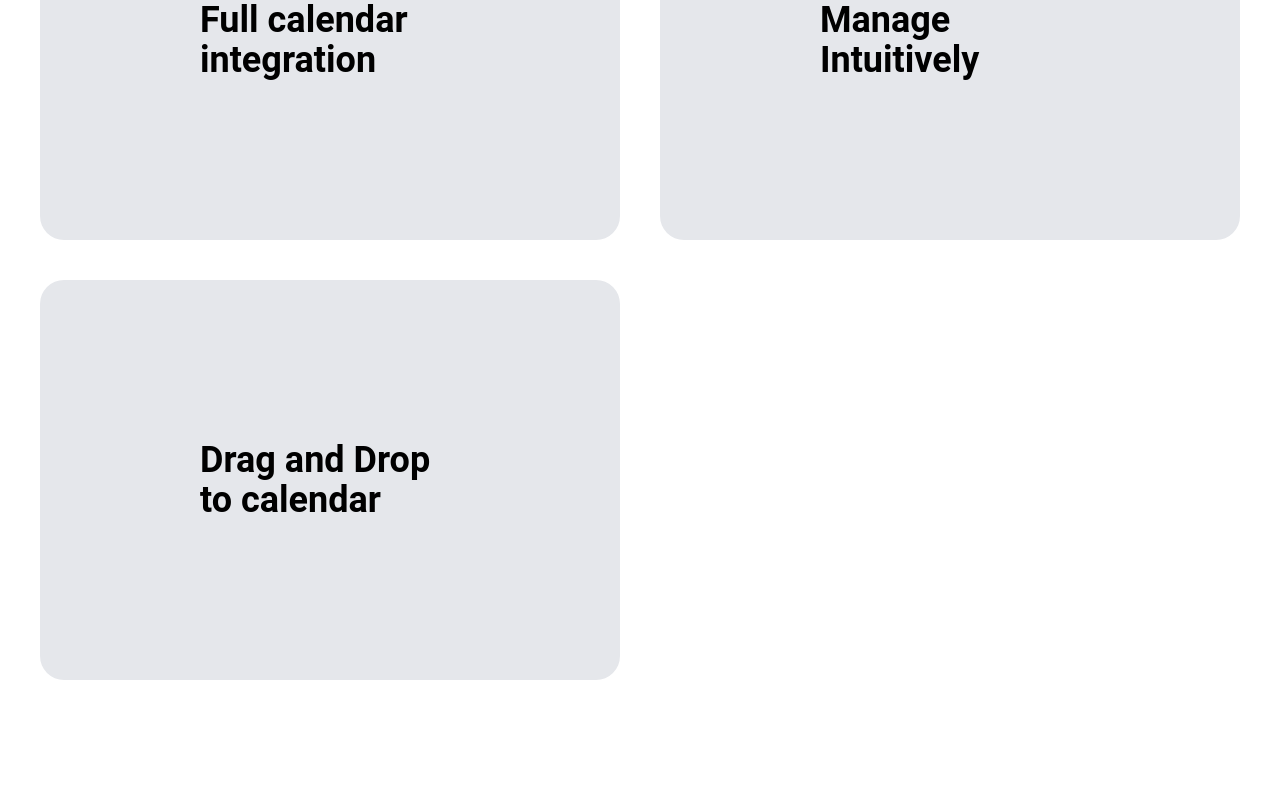
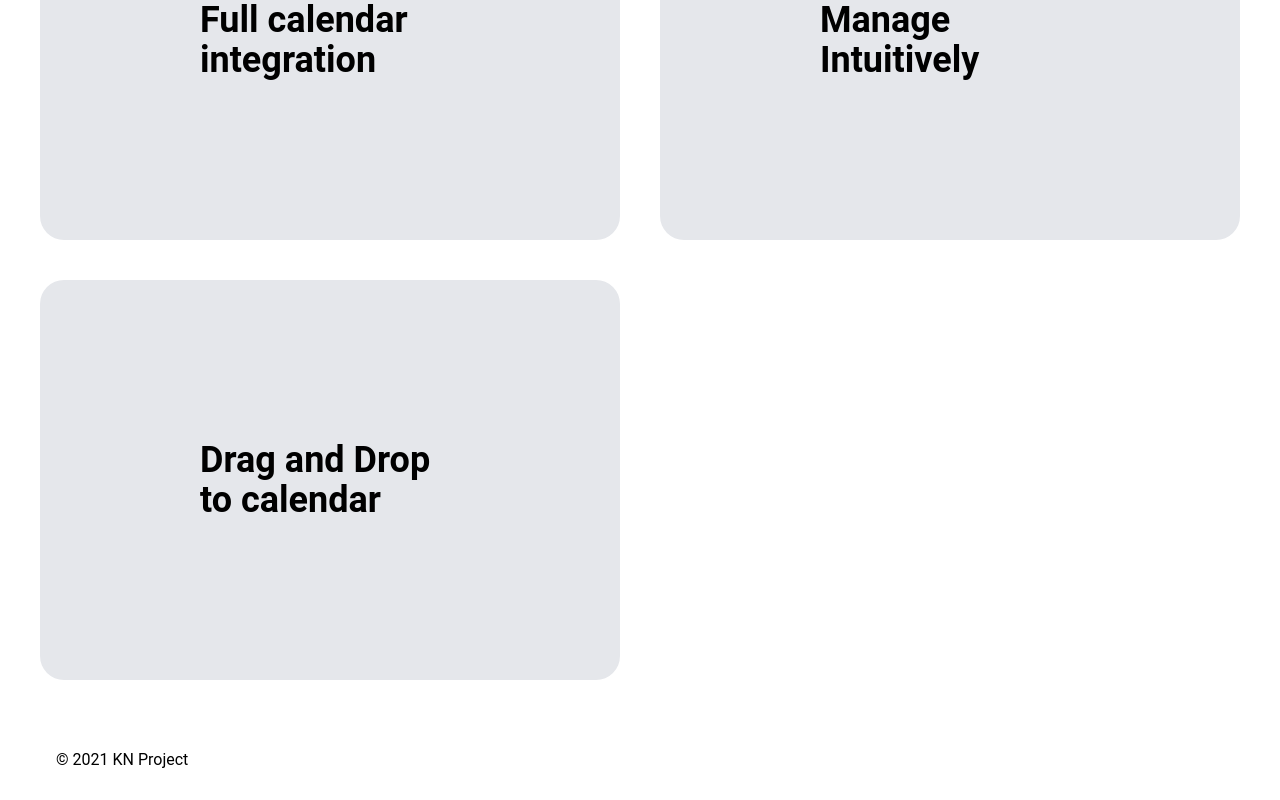
Before and after one commit to pythagoreaneng/efficiently-app-landing, a React (Create React App) app: page / in a window 1280 px wide. Shown: the part 1168-1968 px from the top of the page. Before the commit the page ends 1888 px from the top, so only its background shows below. Built offline with nearby package versions, Linux system fonts and the light colour scheme.

Commit message:
Add Footer

```diff
--- a/src/App.js
+++ b/src/App.js
@@ -3,6 +3,7 @@ import { Switch, Route } from 'react-router-dom';
 import React, { useState, useEffect } from 'react'
 import Navbar from './components/Navbar';
 import Home from './pages';
+import Footer from './components/Footer';
 
 
 
@@ -14,6 +15,7 @@ function App() {
       <Switch>
         <Route path="/" exact component={Home} />
       </Switch>
+      <Footer />
 
     </>
   );
--- /dev/null
+++ b/src/components/Footer.js
@@ -0,0 +1,11 @@
+import React from 'react'
+
+function Footer() {
+    return (
+        <div className="flex justify-start items-center h-20 pl-15 from-gray-50 text-black">
+            <p className="ml-14">&copy; 2021 KN Project</p>
+        </div>
+    )
+}
+
+export default Footer
```
Also changed, not shown: src/pages/Footer.js (deleted).
